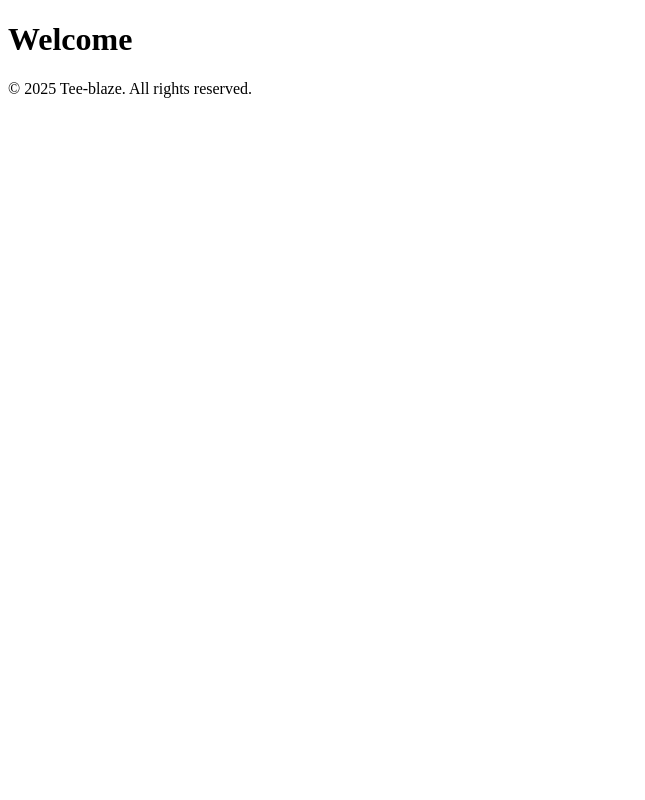
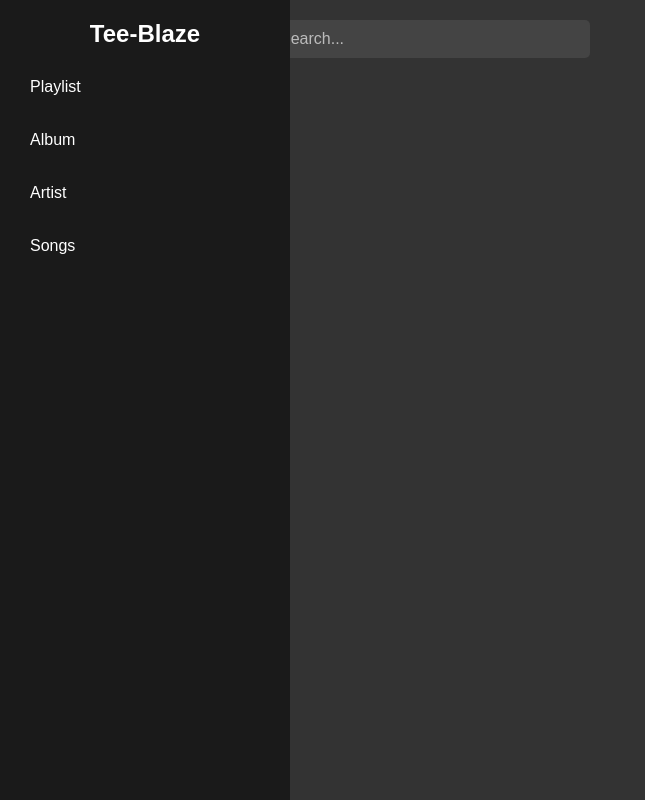
Before and after one commit to Yisaterese/tee-blaze, a plain HTML site: page index.html in a window 1280 px wide. Shown: the whole page, without its empty margins (0-645 px from the left). Drawn offline with Linux system fonts and the light colour scheme.

Commit message:
styled the side bar

```diff
--- a/index.html
+++ b/index.html
@@ -1,27 +1,28 @@
 <!DOCTYPE html>
-<html lang="en">
+<html lang="サイト
 <head>
   <meta charset="UTF-8" />
 <meta name="viewport" content="width=device-width, initial-scale=1.0" />
 <title>Tee-Blaze</title>
-
-
-    <!-- <link rel="icon" href="favicon.ico" type="image/x-icon" /> -->
-
 <link rel="stylesheet" href="style.css" />
-
 <script defer src="script.js"></script>
 </head>
 <body>
-<header>
-    <h1>Welcome</h1>
-</header>
+<div class="container">
+    <div class="sidebar" id="sidebar">
+        <div class="sidebar-toggle" onclick="toggleSidebar()">☰</div>
+        <h1>Tee-Blaze</h1>
+        <div class="sidebar-header">
+            <p>Playlist</p>
+            <p>Album</p>
+            <p>Artist</p>
+            <p>Songs</p>
 
-<main>
+        </div>
+    </div>
+    <main class="main-content">
+        <input type="text" placeholder="Search..." class="search-input">
     </main>
-
-<footer>
-    <p>&copy; 2025 Tee-blaze. All rights reserved.</p>
-</footer>
+</div>
 </body>
 </html>
--- a/style.css
+++ b/style.css
@@ -0,0 +1,98 @@
+body {
+    margin: 0;
+    font-family: Arial, sans-serif;
+}
+
+.container {
+    display: flex;
+    min-height: 100vh;
+}
+
+.sidebar {
+    width: 250px;
+    background-color: #1a1a1a;
+    color: white;
+    padding: 20px;
+    position: fixed;
+    height: 100%;
+    transition: transform 0.3s ease;
+}
+
+.sidebar h1 {
+    margin: 0 0 20px;
+    font-size: 24px;
+    text-align: center;
+}
+
+.sidebar-header p {
+    margin: 15px 0;
+    padding: 10px;
+    cursor: pointer;
+    border-radius: 5px;
+    transition: background-color 0.2s;
+}
+
+.sidebar-header p:hover {
+    background-color: #333;
+}
+
+.sidebar-toggle {
+    display: none;
+    font-size: 24px;
+    cursor: pointer;
+    padding: 10px;
+}
+
+.main-content {
+    margin-left: 250px;
+    flex-grow: 1;
+    padding: 20px;
+    background-color: #333;
+}
+
+.search-input {
+    padding: 10px;
+    width: 100%;
+    max-width: 300px;
+    border: none;
+    border-radius: 5px;
+    font-size: 16px;
+    background-color: #444;
+    color: white;
+}
+
+.search-input::placeholder {
+    color: #bbb;
+}
+
+.search-input:focus {
+    outline: none;
+    background-color: #555;
+}
+
+@media (max-width: 768px) {
+    .sidebar {
+        transform: translateX(-100%);
+    }
+
+    .sidebar.active {
+        transform: translateX(0);
+    }
+
+    .sidebar-toggle {
+        display: block;
+        position: absolute;
+        right: -50px;
+        top: 10px;
+        background-color: #1a1a1a;
+        color: white;
+        width: 40px;
+        text-align: center;
+        border-radius: 0 5px 5px 0;
+    }
+
+    .main-content {
+        margin-left: 0;
+        background-color: #333;
+    }
+}
```
Lines whose indentation alone changed are shown as unchanged.
